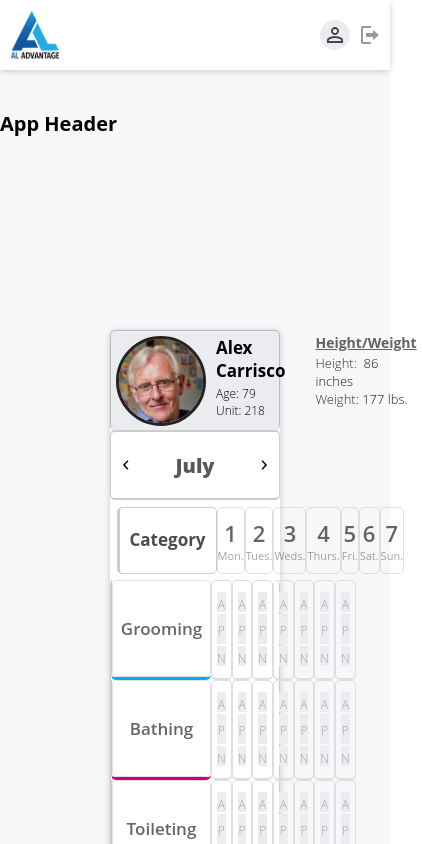
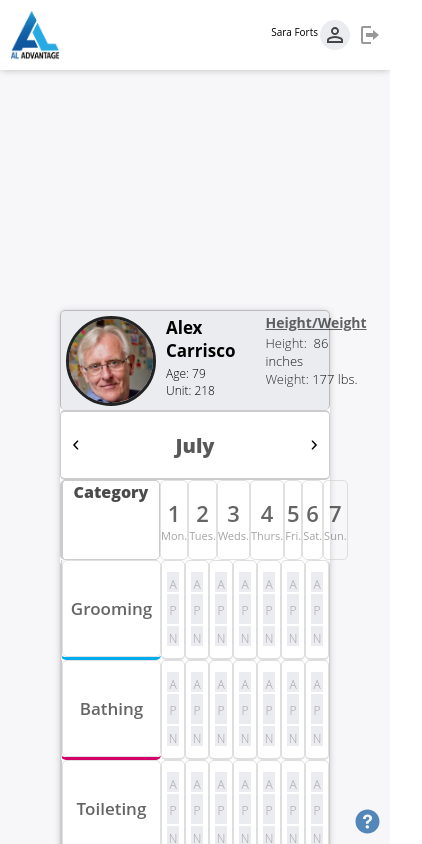
Before and after one commit to EstenGrove/Tracker-with-Sass, a React (Create React App) app: page / in a window 390 px wide. Shown: the top 844 px of the page, 422 px wide, since content can reach past the window. Built offline with nearby package versions, Linux system fonts and the light colour scheme.

Commit message:
HALLEJEUHA FUCKING FUCK FUCKING SHIT. IT'S FIXED NOW, JESUS FUCK.

```diff
--- a/src/App.js
+++ b/src/App.js
@@ -14,7 +14,7 @@ function App() {
       <StateProvider>
         <div className="App">
           <ActiveProvider>
-            <AppNav />
+            <AppNav activeUser="Sara Forts" />
             <AppHeader />
             <Main>
               <CalendarContainer>
--- a/src/components/AppHeader.js
+++ b/src/components/AppHeader.js
@@ -1,10 +1,15 @@
 import React from "react";
 import styles from "../css/AppHeader.module.scss";
+import { default as sprite } from "../assets/all.svg";
 
 const AppHeader = () => {
   return (
     <div className={styles.AppHeader}>
-      <h1>App Header</h1>
+      <aside className={styles.AppHeader_icons}>
+        <svg className={styles.icon}>
+          <use xlinkHref={`${sprite}#icon-help-with-circle`} />
+        </svg>
+      </aside>
     </div>
   );
 };
--- a/src/components/AppNav.js
+++ b/src/components/AppNav.js
@@ -4,7 +4,7 @@ import { default as sprite } from "../assets/all.svg";
 import { default as nav } from "../assets/login.svg";
 import logo from "../assets/LOGO-ONLY-TITLE.png";
 
-const AppNav = () => {
+const AppNav = ({ activeUser }) => {
   console.log(sprite);
   return (
     <nav className={styles.Nav}>
@@ -18,6 +18,7 @@ const AppNav = () => {
         </li>
 
         <li className={`${styles.Nav_list_item} ${styles.user}`}>
+          <span className={styles.Nav_list_item_user}>{activeUser}</span>
           <svg className={styles.Nav_list_item_icon}>
             <use xlinkHref={`${sprite}#icon-person_outline`} />
           </svg>
--- a/src/components/CalendarHeading.js
+++ b/src/components/CalendarHeading.js
@@ -5,9 +5,9 @@ const CalendarHeading = () => {
   return (
     <div className={styles.CalendarHeading}>
       <section className={styles.headings}>
-        <span className={styles["headings_category"]}>
-          <span className={styles["headings_category__Text"]}>Category</span>
-        </span>
+        <div className={styles["headings_category"]}>
+          <h4 className={styles["headings_category__Text"]}>Category</h4>
+        </div>
 
         <div className={styles["headings_date"]}>
           1<span className={styles["headings_day"]}>Mon.</span>
--- a/src/css/AppHeader.module.scss
+++ b/src/css/AppHeader.module.scss
@@ -2,4 +2,31 @@
   max-width: 100vw;
   height: 20rem;
   background-color: #f7f7f9;
+
+  &_icons {
+    width: 100%;
+    height: 5rem;
+    padding: 1rem 2rem;
+    display: -webkit-box;
+    display: -ms-flexbox;
+    display: flex;
+    -webkit-box-pack: end;
+    -ms-flex-pack: end;
+    justify-content: flex-end;
+  }
 }
+
+.icon {
+  position: fixed;
+  display: block;
+  bottom: 1rem;
+  right: 1rem;
+  width: 2.5rem;
+  height: 2.5rem;
+  fill: #0f579e;
+  opacity: 0.7;
+  &:hover {
+    cursor: pointer;
+    opacity: 1;
+  }
+}
--- a/src/css/AppNav.module.scss
+++ b/src/css/AppNav.module.scss
@@ -7,7 +7,7 @@
   background-color: #fff;
   -webkit-box-shadow: 0px 1px 7px -1px rgba(0, 0, 0, 0.25);
   box-shadow: 0px 1px 7px -1px rgba(0, 0, 0, 0.25);
-  margin-bottom: 4rem;
+  margin-bottom: 2rem;
 
   &_list {
     width: 100%;
@@ -65,6 +65,10 @@
           fill: $purple;
         }
       }
+      &_user {
+        padding-top: 0.5rem;
+        padding-right: 0.2rem;
+      }
     }
   }
 }
--- a/src/css/CalendarContainer.module.scss
+++ b/src/css/CalendarContainer.module.scss
@@ -3,3 +3,9 @@
   min-height: 100%;
   padding: 1rem 10rem;
 }
+
+@media screen and (max-width: 950px) {
+  .CalendarContainer {
+    padding: 1rem 5rem;
+  }
+}
--- a/src/css/CalendarHeading.module.scss
+++ b/src/css/CalendarHeading.module.scss
@@ -11,16 +11,21 @@
   @include base_flex;
   -ms-flex-preferred-size: 1;
   flex-basis: 1;
+  -ms-flex-negative: 1;
+  flex-shrink: 1;
+  -webkit-box-flex: 1;
+  -ms-flex-positive: 1;
+  flex-grow: 1;
 
   &_category {
-    width: 12rem;
-    height: 100%;
+    min-width: 12rem;
+    min-height: 100%;
     border-radius: 0.5rem;
     border: 1px solid #ccc;
     border-left: 3px solid #ccc;
-    padding: 0.7rem;
-    padding-top: 2rem;
     text-align: center;
+    -ms-flex-negative: 1;
+    flex-shrink: 1;
 
     &__Text {
       width: 100%;
@@ -28,6 +33,8 @@
       font-size: 2rem;
       font-weight: 700;
       opacity: 0.7;
+      -ms-flex-negative: 1;
+      flex-shrink: 1;
     }
   }
 
@@ -60,9 +67,20 @@
     &__Text {
       font-size: 1.7rem;
       font-weight: 700;
-      padding: 1rem;
       text-align: center;
-      margin-left: -0.7rem;
+    }
+  }
+}
+
+@media screen and (max-width: 960px) {
+  .headings_category {
+    min-width: 10rem;
+    margin: 0 0;
+
+    &__Text {
+      font-size: 1.6rem;
+      font-weight: 800;
+      text-align: center;
     }
   }
 }
@@ -70,7 +88,7 @@
 @media screen and (max-width: 830px) {
   .headings {
     &_category {
-      width: 10rem;
+      max-width: 10rem;
     }
     &_category--Text {
       font-size: 1.4rem;
@@ -87,9 +105,6 @@
 
 @media screen and (max-width: 450px) {
   .headings {
-    width: 10rem;
-    padding: 0.65rem;
-
     &_category {
       font-size: 1.3rem;
     }
```
